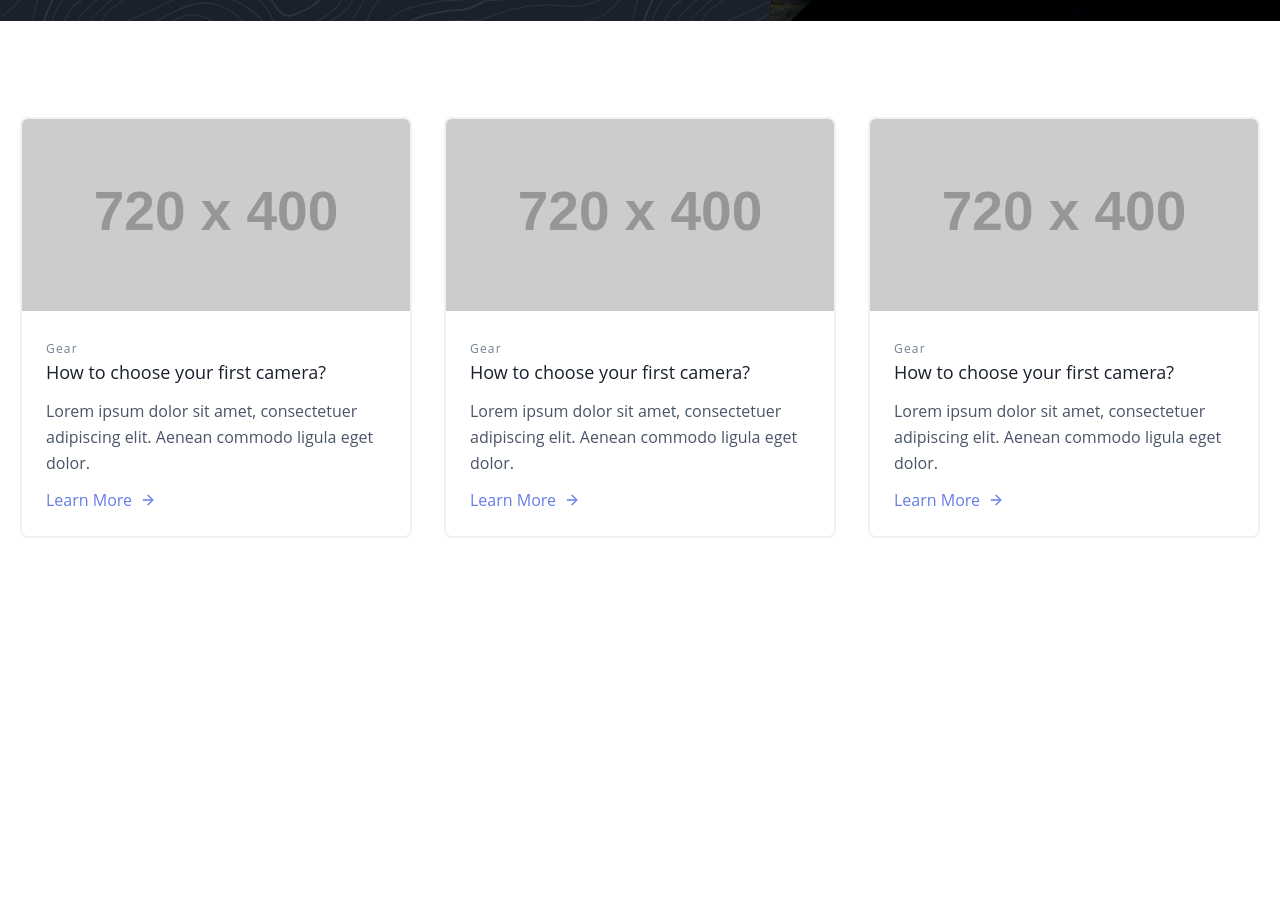
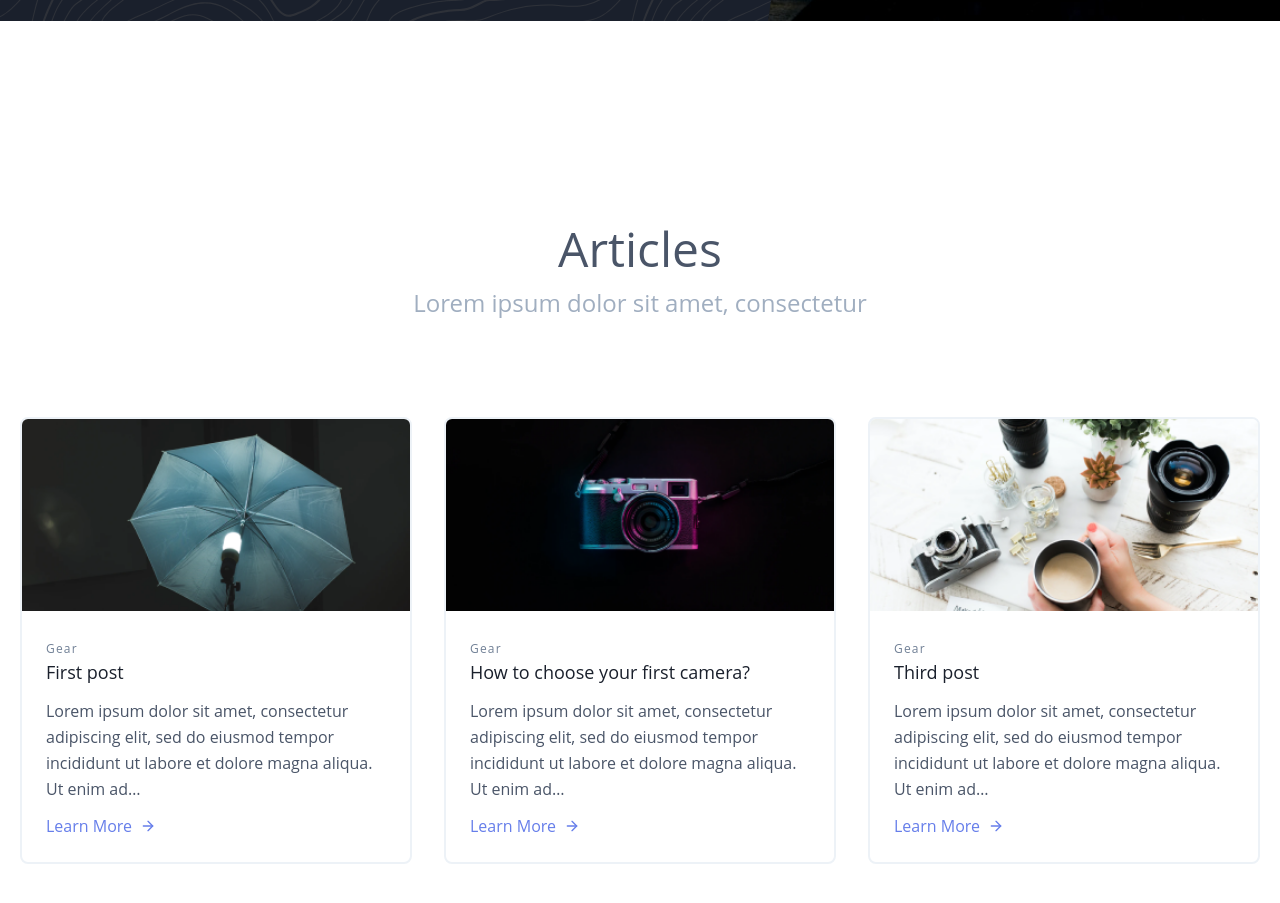
Before and after one commit to level7seven/Gatsby-course, a Gatsby site: page / in a window 1280 px wide. Shown: the part 779-1682 px from the top of the page. Before the commit the page ends 1413 px from the top, so only its background shows below. Built offline with nearby package versions, Linux system fonts and the light colour scheme; Gatsby itself is replaced by a stand-in of ours; placeholder pictures from the web are drawn by us.

Commit message:
Add articles cards with real data

```diff
--- a/content/posts/first-post.md
+++ b/content/posts/first-post.md
@@ -5,4 +5,4 @@ category: "Gear"
 image: "../images/light.png"
 ---
 
-Lorem ipsum dolor sit amet, consectetuer adipiscing elit. Aenean commodo ligula eget dolor.
+Lorem ipsum dolor sit amet, consectetur adipiscing elit, sed do eiusmod tempor incididunt ut labore et dolore magna aliqua. Ut enim ad minim veniam, quis nostrud exercitation ullamco laboris nisi ut aliquip ex ea commodo consequat. Duis aute irure dolor in reprehenderit in voluptate velit esse cillum dolore eu fugiat nulla pariatur. Excepteur sint occaecat cupidatat non proident, sunt in culpa qui officia deserunt mollit anim id est laborum.
--- a/content/posts/second-post.md
+++ b/content/posts/second-post.md
@@ -5,4 +5,4 @@ category: "Gear"
 image: "../images/camera.png"
 ---
 
-Lorem ipsum dolor sit amet, consectetuer adipiscing elit. Aenean commodo ligula eget dolor.
+Lorem ipsum dolor sit amet, consectetur adipiscing elit, sed do eiusmod tempor incididunt ut labore et dolore magna aliqua. Ut enim ad minim veniam, quis nostrud exercitation ullamco laboris nisi ut aliquip ex ea commodo consequat. Duis aute irure dolor in reprehenderit in voluptate velit esse cillum dolore eu fugiat nulla pariatur. Excepteur sint occaecat cupidatat non proident, sunt in culpa qui officia deserunt mollit anim id est laborum.
--- /dev/null
+++ b/content/posts/third-post.md
@@ -0,0 +1,8 @@
+---
+title: "Third post"
+date: "20-13-2020"
+category: "Gear"
+image: "../images/daily.png"
+---
+
+Lorem ipsum dolor sit amet, consectetur adipiscing elit, sed do eiusmod tempor incididunt ut labore et dolore magna aliqua. Ut enim ad minim veniam, quis nostrud exercitation ullamco laboris nisi ut aliquip ex ea commodo consequat.
--- a/gatsby-config.js
+++ b/gatsby-config.js
@@ -7,11 +7,19 @@ module.exports = {
   plugins: [
     `gatsby-plugin-sharp`,
     `gatsby-transformer-sharp`,
+    `gatsby-transformer-remark`,
     {
       resolve: `gatsby-source-filesystem`,
       options: {
         name: `images`,
         path: path.join(__dirname, `src/assets/images`),
+      },
+    },
+    {
+      resolve: `gatsby-source-filesystem`,
+      options: {
+        name: `images`,
+        path: path.join(__dirname, `content`),
       },
     },
     {
--- a/package.json
+++ b/package.json
@@ -19,6 +19,7 @@
     "gatsby-plugin-sass": "^2.3.21",
     "gatsby-plugin-sharp": "^2.6.43",
     "gatsby-source-filesystem": "^2.3.36",
+    "gatsby-transformer-remark": "^2.10.0",
     "gatsby-transformer-sharp": "^2.5.20",
     "node-sass": "^4.14.1",
     "react": "^16.12.0",
--- /dev/null
+++ b/src/components/Articles/Articles.js
@@ -0,0 +1,61 @@
+import React from "react";
+import { useStaticQuery, graphql } from "gatsby";
+import Card from "../Card/Card";
+
+const query = graphql`
+  query {
+    allMarkdownRemark {
+      edges {
+        node {
+          frontmatter {
+            category
+            date
+            image {
+              childImageSharp {
+                fluid {
+                  ...GatsbyImageSharpFluid_tracedSVG
+                }
+              }
+            }
+            title
+          }
+          excerpt
+        }
+      }
+    }
+  }
+`;
+
+const Articles = () => {
+  const data = useStaticQuery(query);
+  console.log(data.allMarkdownRemark.edges);
+  return (
+    <section className="text-gray-700 body-font">
+      <div className="container px-5 py-24 mx-auto">
+        <div className="flex flex-col w-full justify-center items-center my-24">
+          <h2 className="text-5xl">Articles</h2>
+          <p className="text-2xl text-gray-500">
+            Lorem ipsum dolor sit amet, consectetur{" "}
+          </p>
+        </div>
+        <div className="flex flex-wrap -m-4">
+          {data.allMarkdownRemark.edges.map(
+            ({ node: { frontmatter, excerpt } }) => {
+              const { category, image, title } = frontmatter;
+              return (
+                <Card
+                  category={category}
+                  image={image}
+                  title={title}
+                  excerpt={excerpt}
+                />
+              );
+            }
+          )}
+        </div>
+      </div>
+    </section>
+  );
+};
+
+export default Articles;
--- a/src/components/Card/Card.js
+++ b/src/components/Card/Card.js
@@ -1,29 +1,27 @@
 import React from "react";
+import Img from "gatsby-image";
 
-const Card = () => (
-  <article class="p-4 md:w-1/3">
-    <div class="h-full border-2 border-gray-200 rounded-lg overflow-hidden">
-      <img
-        class="lg:h-48 md:h-36 w-full object-cover object-center"
-        src="https://dummyimage.com/720x400"
+const Card = ({ image, category, title, excerpt }) => (
+  <article className="p-4 md:w-1/3">
+    <div className="h-full border-2 border-gray-200 rounded-lg overflow-hidden">
+      <Img
+        className="lg:h-48 md:h-36 w-full object-cover object-center"
+        fluid={image.childImageSharp.fluid}
         alt="blog"
       />
-      <div class="p-6">
-        <span class="tracking-widest text-xs title-font font-medium text-gray-600 mb-1">
-          Gear
+      <div className="p-6">
+        <span className="tracking-widest text-xs title-font font-medium text-gray-600 mb-1">
+          {category}
         </span>
-        <h3 class="title-font text-lg font-medium text-gray-900 mb-3">
-          How to choose your first camera?
+        <h3 className="title-font text-lg font-medium text-gray-900 mb-3">
+          {title}
         </h3>
-        <p class="leading-relaxed mb-3">
-          Lorem ipsum dolor sit amet, consectetuer adipiscing elit. Aenean
-          commodo ligula eget dolor.
-        </p>
-        <div class="flex items-center flex-wrap ">
-          <a class="text-indigo-500 inline-flex items-center md:mb-2 lg:mb-0">
+        <p className="leading-relaxed mb-3">{excerpt}</p>
+        <div className="flex items-center flex-wrap ">
+          <a className="text-indigo-500 inline-flex items-center md:mb-2 lg:mb-0">
             Learn More
             <svg
-              class="w-4 h-4 ml-2"
+              className="w-4 h-4 ml-2"
               viewBox="0 0 24 24"
               stroke="currentColor"
               stroke-width="2"
--- a/src/pages/index.js
+++ b/src/pages/index.js
@@ -1,19 +1,11 @@
 import React from "react";
 import Hero from "../components/Hero/Hero";
-import Card from "../components/Card/Card";
+import Articles from "../components/Articles/Articles";
 
 const Home = () => (
   <>
     <Hero />
-    <section class="text-gray-700 body-font">
-      <div class="container px-5 py-24 mx-auto">
-        <div class="flex flex-wrap -m-4">
-          <Card />
-          <Card />
-          <Card />
-        </div>
-      </div>
-    </section>
+    <Articles />
   </>
 );
 
```
Also changed, not shown: 1 other file.
